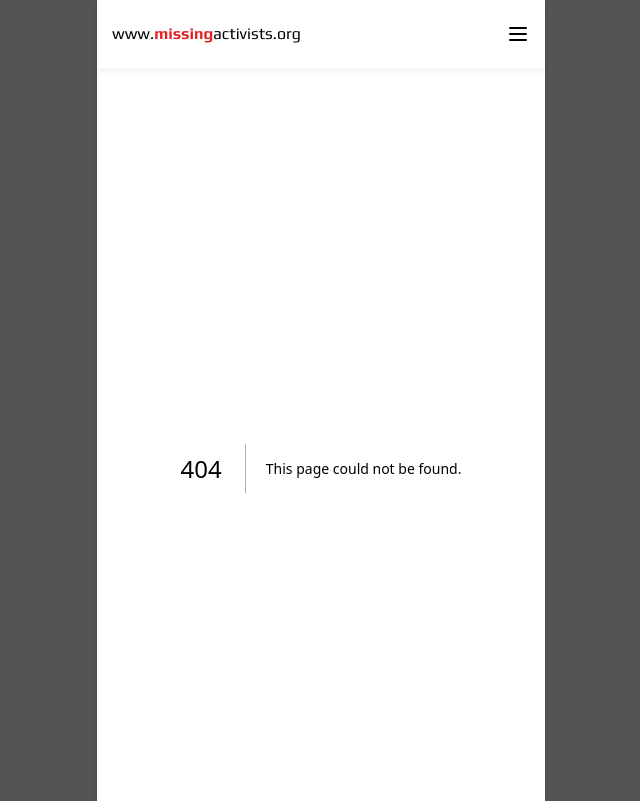
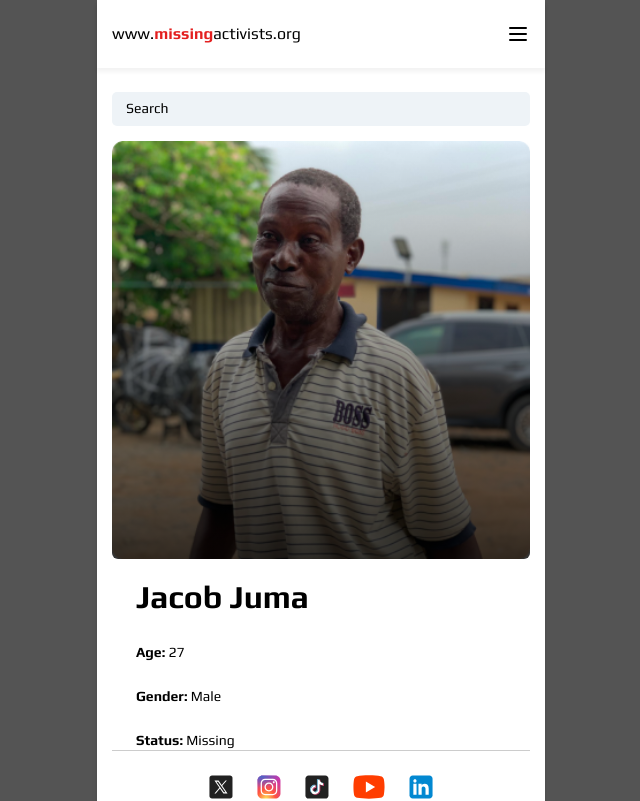
Before and after one commit to ShaYri12/Missing-Activists, a Next.js app: page /person/1 in a window 1280 px wide. Before the commit this address had no page. Shown: the top 801 px of the page, without its empty margins (319-959 px from the left). Built offline with nearby package versions, Linux system fonts and the light colour scheme.

Commit message:
styling and function remaining

```diff
--- a/src/app/layout.tsx
+++ b/src/app/layout.tsx
@@ -14,7 +14,7 @@ export default function RootLayout({
 }>) {
   return (
     <html lang="en">
-      <body className="min-h-screen bg-[#545454] flex justify-center">
+      <body className="min-h-screen bg-[#545454] text-black flex justify-center">
         <div className="w-full max-w-md relative bg-white shadow-md">
           <Header />
           <main>{children}</main>
--- a/src/app/page.tsx
+++ b/src/app/page.tsx
@@ -1,5 +1,6 @@
-'use client'
+'use client';
 import { useState } from 'react';
+import { useRouter } from 'next/navigation'; // Use the next/navigation for app directory
 import Footer from './components/Footer';
 
 interface Person {
@@ -17,7 +18,7 @@ const Home = () => {
     {
       id: 1,
       name: 'Jacob Juma',
-      gender: "Male",
+      gender: 'Male',
       age: 27,
       image: '/assets/jacob.png',
       status: 'Missing',
@@ -25,7 +26,7 @@ const Home = () => {
     {
       id: 2,
       name: 'Mercy Linda',
-      gender: "Female",
+      gender: 'Female',
       age: 27,
       image: '/assets/mercy.png',
       status: 'Found',
@@ -33,12 +34,14 @@ const Home = () => {
     {
       id: 3,
       name: 'John Kibe',
-      gender: "Male",
+      gender: 'Male',
       age: 27,
       image: '/assets/john.png',
       status: 'Deceased',
     },
   ]);
+
+  const router = useRouter();
 
   // Filter people based on search term
   const filteredPeople = people.filter((person) =>
@@ -47,6 +50,10 @@ const Home = () => {
     person.status.toLowerCase().includes(searchTerm.toLowerCase()) ||
     person.gender.toLowerCase().startsWith(searchTerm.toLowerCase()) // Search by starting characters of gender
   );
+
+  const handlePersonClick = (id: number) => {
+    router.push(`/person/${id}`);
+  };
 
   return (
     <>
@@ -60,7 +67,11 @@ const Home = () => {
         />
         <div className="grid grid-cols-1 gap-[16px] min-h-screen">
           {filteredPeople.map((person) => (
-          <div key={person.id} className="relative bg-white rounded-[10px] cursor-pointer h-[400px] overflow-hidden">
+            <div
+              key={person.id}
+              className="relative bg-white rounded-[10px] cursor-pointer h-[400px] overflow-hidden"
+              onClick={() => handlePersonClick(person.id)}
+            >
               <img src={person.image} alt={person.name} className="w-full h-full object-cover rounded-md" />
               <div className="absolute inset-0 bg-gradient-to-b from-transparent to-black opacity-80"></div>
               <div className="absolute inset-0 flex flex-col justify-end px-[15px] py-[16px] rounded-md">
@@ -79,7 +90,7 @@ const Home = () => {
           ))}
         </div>
       </div>
-    <Footer/>
+      <Footer />
     </>
   );
 };
--- /dev/null
+++ b/src/app/person/[id]/page.tsx
@@ -0,0 +1,73 @@
+'use client'
+import { useState } from 'react';
+import Footer from '../../components/Footer';
+
+const PersonDetail = ({ params }: { params: { id: string } }) => {
+
+  const [searchTerm, setSearchTerm] = useState<string>(''); // State for search term
+
+  // Replace with actual data fetching logic based on id
+  // For demonstration, using a static person object
+  const people = [
+    {
+      id: '1',
+      name: 'Jacob Juma',
+      gender: 'Male',
+      age: 27,
+      image: '/assets/jacob.png',
+      status: 'Missing',
+    },
+    {
+      id: '2',
+      name: 'Mercy Linda',
+      gender: 'Female',
+      age: 27,
+      image: '/assets/mercy.png',
+      status: 'Found',
+    },
+    {
+      id: '3',
+      name: 'John Kibe',
+      gender: 'Male',
+      age: 27,
+      image: '/assets/john.png',
+      status: 'Deceased',
+    },
+    // Add more people as needed
+  ];
+
+  // Find the person whose id matches with params.id
+  const person = people.find(person => person.id === params.id);
+
+  // If person not found, handle accordingly
+  if (!person) {
+    return <p>Person not found</p>;
+  }
+
+  return (
+    <div className="min-h-screen px-[15px] py-[24px] text-[#000000] flex flex-col items-center justify-center bg-white">
+      <input
+        type="text"
+        placeholder="Search"
+        className="text-[14px] font-[400] leading-[19.6px] bg-[#EEF3F7] placeholder:text-[#000000] w-full rounded-[5px] py-[7px] px-[14px] mb-[15px]"
+        value={searchTerm}
+        onChange={(e) => setSearchTerm(e.target.value)}
+      />
+      <div className="bg-white overflow-hidden relative w-full max-w-md">
+        <div className="relative">
+          <img src={person.image} alt={person.name} className="w-full h-auto rounded-[10px] mb-4" />
+          <div className="absolute inset-0 bg-gradient-to-b from-transparent to-black opacity-80 rounded-md"></div>
+        </div>
+        <div className='flex flex-col gap-[24px] px-[24px]'>
+          <h1 className="text-[32px] font-[700] leading-[44.8px]">{person.name}</h1>
+          <p className="text-[14px] font-[700] leading-[19.6px]">Age: <span className='font-[400]'>{person.age}</span></p>
+          <p className="text-[14px] font-[700] leading-[19.6px]">Gender: <span className='font-[400]'>{person.gender}</span></p>
+          <p className="text-[14px] font-[700] leading-[19.6px]">Status: <span className='font-[400]'>{person.status}</span></p>
+        </div>
+      </div>
+      <Footer />
+    </div>
+  );
+};
+
+export default PersonDetail;
```
Lines whose indentation alone changed are shown as unchanged.
